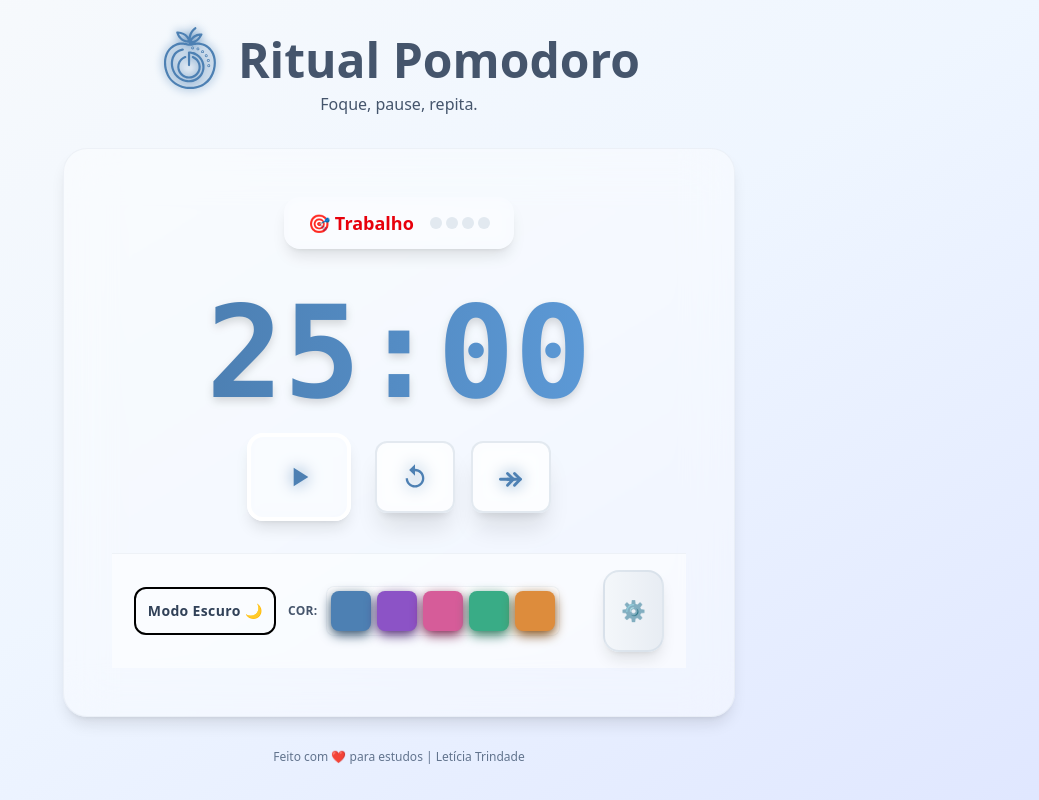
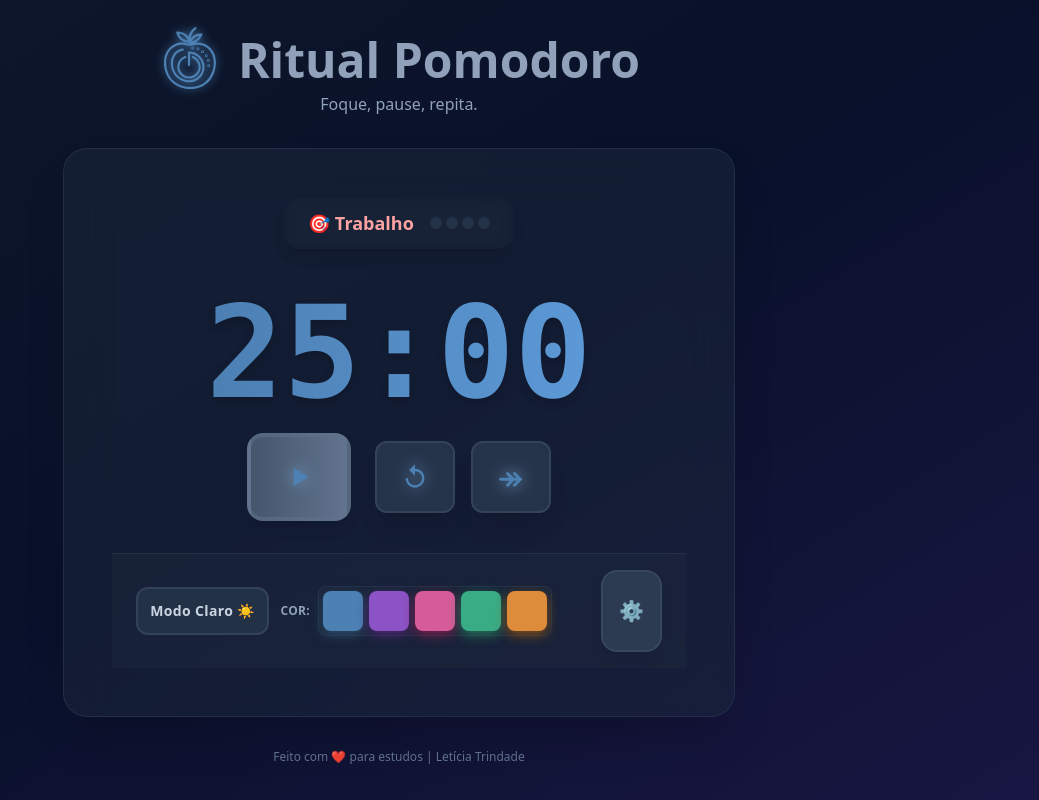
Before and after one commit to LeticiaTrindade/pomodoro-app, a React (Vite) app: page / in a window 1280 px wide. Shown: the whole page, without its empty margins (241-1280 px from the left). Built offline with nearby package versions, Linux system fonts and the light colour scheme.

Commit message:
refactor: update theme state to 'dark' and clean up unused logo image in PomodoroPage

```diff
--- a/src/components/pages/PomodoroPage.tsx
+++ b/src/components/pages/PomodoroPage.tsx
@@ -22,7 +22,6 @@ export default function PomodoroPage() {
 
       <header className={`text-center transition-all ${theme === 'dark' ? 'text-slate-300' : ''}`}>
         <div className='flex'>
-          {/* <img src={logo}/> */}
           <Logo
             className="w-12 h-12 mt-[-8px] md:w-16 md:h-16 mt-[-10px] transition-all duration-500 hover:scale-110"
             style={{ color: 'hsl(var(--accent-h), var(--accent-s), var(--accent-l))' }}
--- a/src/contexts/PomodoroContext.tsx
+++ b/src/contexts/PomodoroContext.tsx
@@ -118,7 +118,7 @@ export const PomodoroProvider = ({ children }: { children: ReactNode }) => {
         if (prev <= 1) {
           if (intervalRef.current) clearInterval(intervalRef.current);
 
-          handleSessionEnd(); // Agora o TS não vai reclamar aqui
+          handleSessionEnd();
           playBeep();
           return 0;
         }
--- a/src/contexts/ThemeContext.tsx
+++ b/src/contexts/ThemeContext.tsx
@@ -13,7 +13,7 @@ interface ThemeContextType {
 const ThemeContext = createContext<ThemeContextType | undefined>(undefined);
 
 export const ThemeProvider = ({ children }: { children: ReactNode }) => {
-  const [theme, setThemeState] = useState<Theme>('light');
+  const [theme, setThemeState] = useState<Theme>('dark');
   const [accent, setAccentState] = useState<Color>({ h: 210, s: 40, l: 50 });
 
   // Carrega do localStorage na inicialização
```
